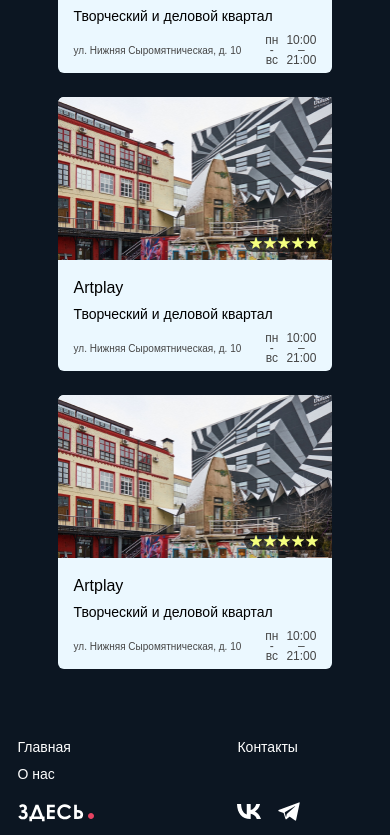
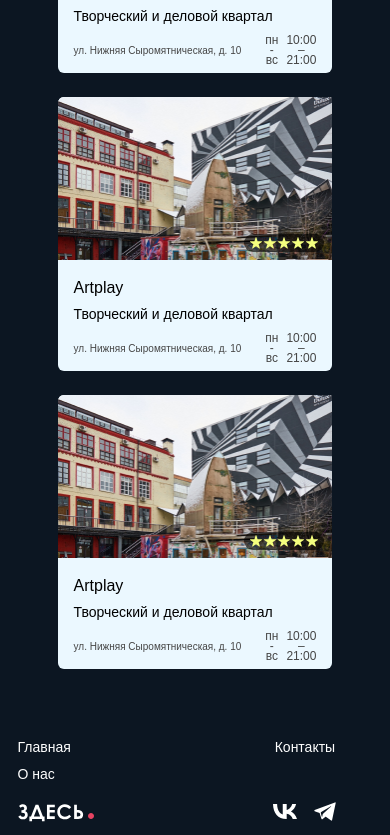
Before and after one commit to Prains/ivan-first, a Next.js app: page / in a window 390 px wide. Shown: the part 1841-2676 px from the top of the page. Built offline with nearby package versions, Linux system fonts and the light colour scheme; no server answers.

Commit message:
fix mobile footer

```diff
--- a/components/Footer/FooterMobile/FooterMobile.jsx
+++ b/components/Footer/FooterMobile/FooterMobile.jsx
@@ -11,7 +11,7 @@
         <FooterLink href={"/"}>О нас</FooterLink>
         <Logo />
       </ul>
-      <ul className="flex-center-col items-start w-[135px]">
+      <ul className="flex-center-col w-[135px]">
         <FooterLink href={"/"}>Контакты</FooterLink>
         <div className="flex-center gap-4 mt-[37px]">
           <VkIcon />
```
